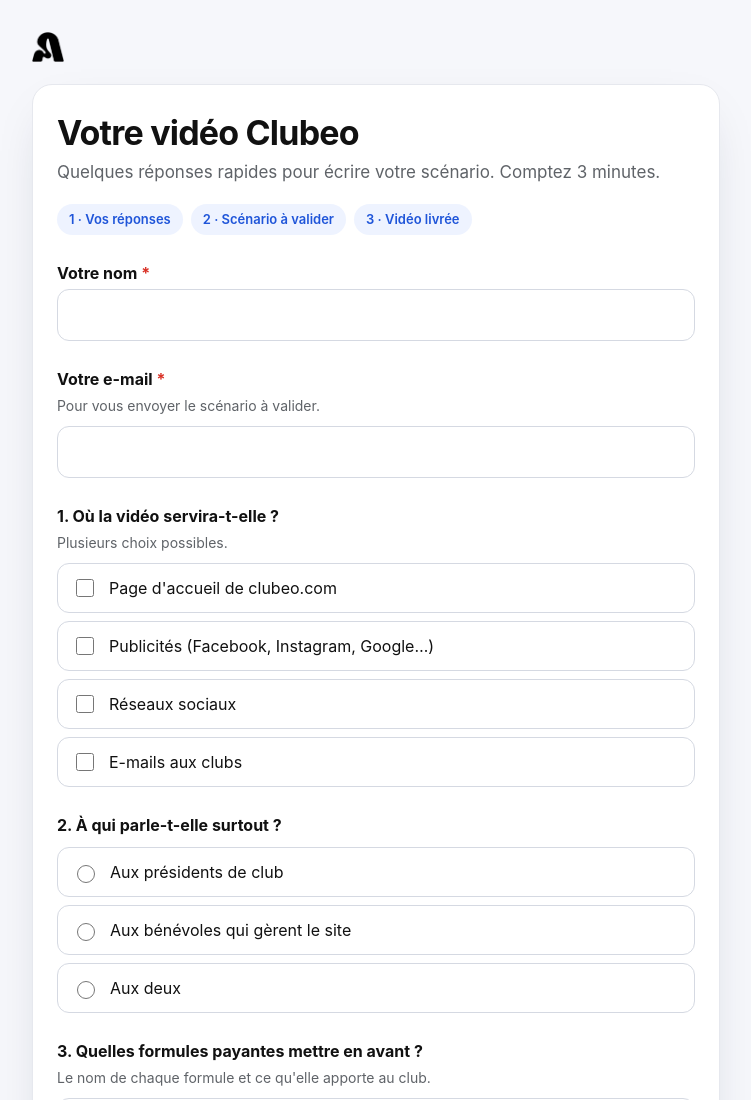
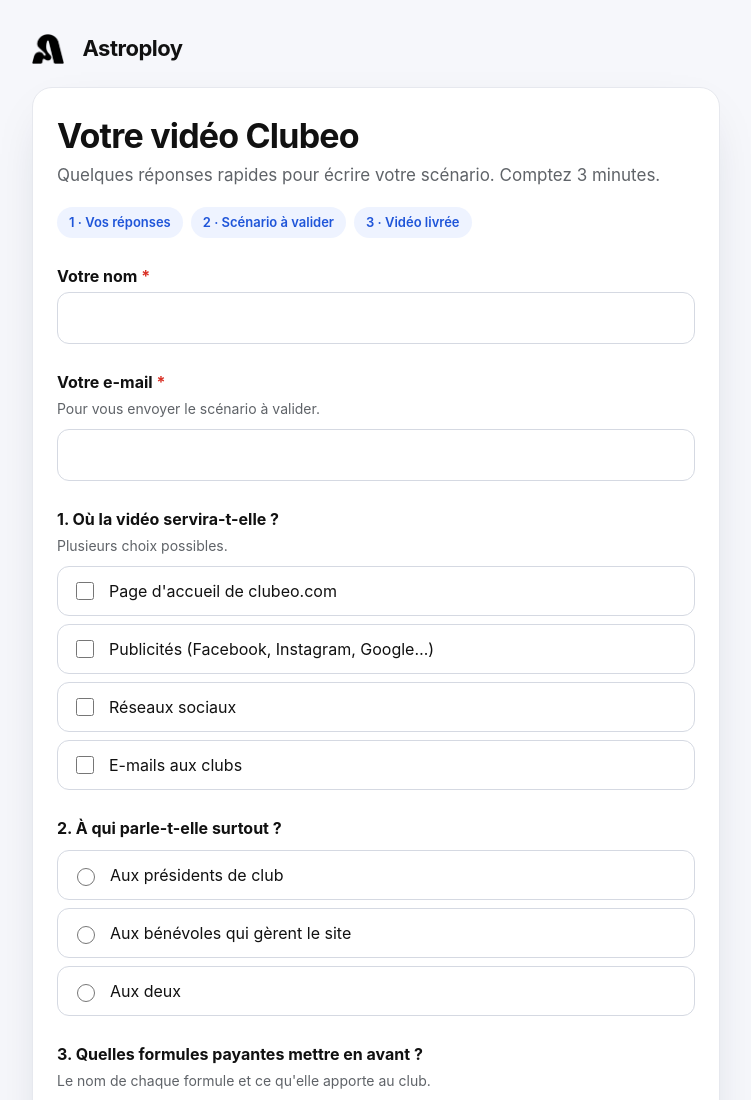
Before and after one commit to wector402-bit/masite, a plain HTML site: page brief/clubeo.html in a window 1280 px wide. Shown: the top 1100 px of the page, without its empty margins (264-1015 px from the left). Drawn offline with Linux system fonts and the light colour scheme.

Commit message:
Formulaire Clubeo : nom Astroploy à côté du logo
Co-Authored-By: Claude Opus 5.5 <noreply@anthropic.com>

```diff
--- a/brief/clubeo.html
+++ b/brief/clubeo.html
@@ -40,7 +40,7 @@ button[disabled]{opacity:.65;cursor:wait}
 .lien:hover{background:none}
 footer{margin-top:22px;text-align:center;color:var(--g);font-size:13px}
 </style></head><body><main>
-<div class="top"><img src="/img/logo-black.png" alt="Astroploy"></div>
+<div class="top"><img src="/img/logo-black.png" alt=""><b style="font-size:22px;letter-spacing:-.5px;vertical-align:middle;margin-left:8px">Astroploy</b></div>
 
 <div class="card deja" id="deja">
   <div class="ok"><svg width="30" height="30" viewBox="0 0 24 24"><path d="M5 12.5l4.5 4.5L19 7.5" fill="none" stroke="#1e9e57" stroke-width="2.6" stroke-linecap="round" stroke-linejoin="round"/></svg></div>
```
Also changed, not shown: brief/merci.html (+1 -1 lines).
